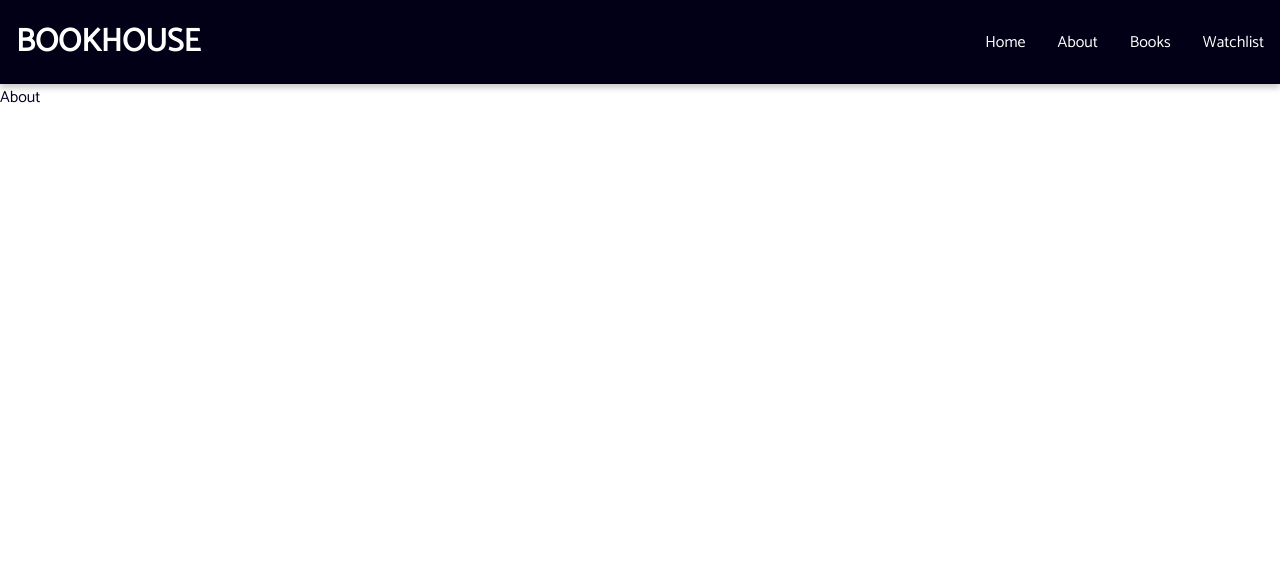
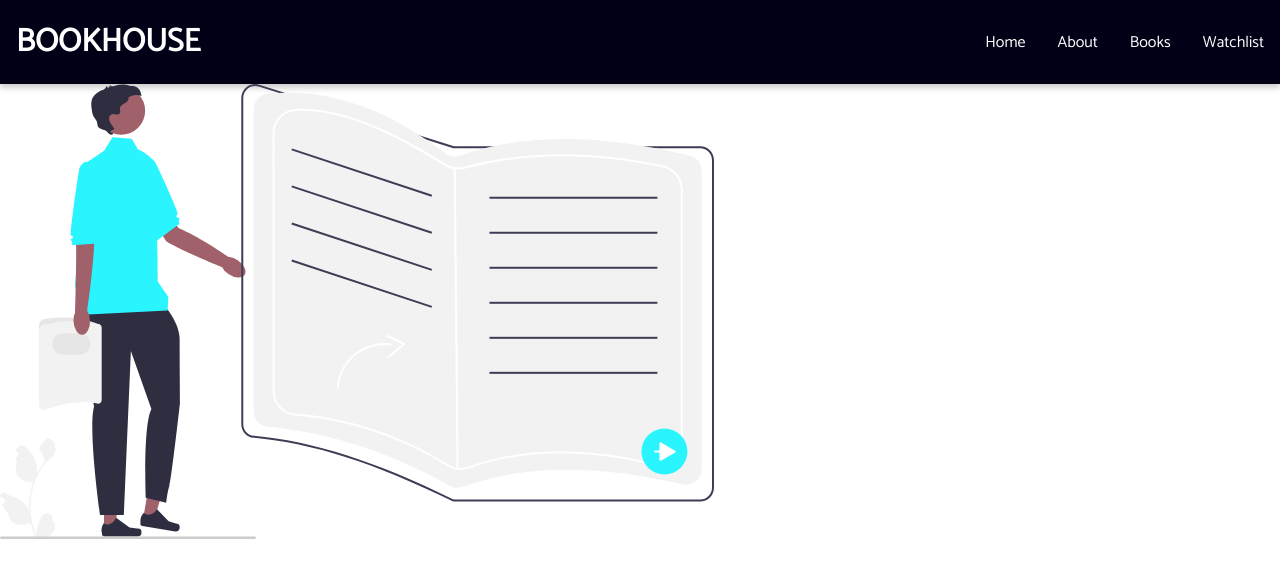
Before and after one commit to 3nsar/book-filter, a React (Create React App) app: page /about in a window 1280 px wide. Shown: the top 578 px of the page. Built offline with nearby package versions, Linux system fonts and the light colour scheme.

Commit message:
added pic

```diff
--- a/src/Components/About.js
+++ b/src/Components/About.js
@@ -1,8 +1,11 @@
 import React from 'react'
+import booksImg from "./booksImg.svg"
 
 const About = () => {
   return (
-    <div>About</div>
+    <div>
+        <img src={booksImg} alt="pic" />
+    </div>
   )
 }
 
```
Also changed, not shown: src/Components/booksImg.svg (added).
